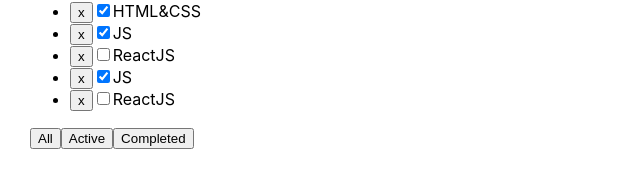
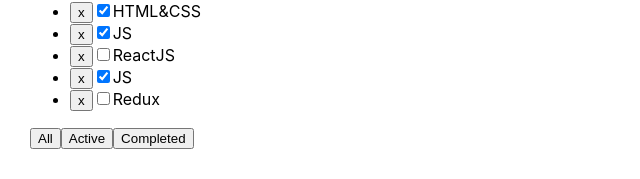
Before and after one commit to IlyaBelousov/TodoList, a React (Create React App) app: page / in a window 1280 px wide. Shown: the part 127-306 px from the top of the page, without its empty margins (0-640 px from the left). Built offline with nearby package versions, Linux system fonts and the light colour scheme.

Commit message:
Commit 04

```diff
--- a/src/App.tsx
+++ b/src/App.tsx
@@ -2,42 +2,44 @@
 import './App.css';
 import { Todolist } from './components/todolist/Todolist';
 
-export type ValueType = 'ALL'|'Active'|'Completed'
+export type keyType = 'ALL'|'Active'|'Completed'
 
 function App() {
 
-    /*let tasks1 = [
-        { id: 1, title: "HTML&CSS", isDone: true },
-        { id: 2, title: "JS", isDone: true },
-        { id: 3, title: "ReactJS", isDone: false },
-        { id: 4, title: "JS", isDone: true },
-        { id: 5, title: "ReactJS", isDone: false }
-
-    ]*/
     let [tasks1,setTasks1]= useState( [
         { id: 1, title: "HTML&CSS", isDone: true },
         { id: 2, title: "JS", isDone: true },
         { id: 3, title: "ReactJS", isDone: false },
         { id: 4, title: "JS", isDone: true },
-        { id: 5, title: "ReactJS", isDone: false }
+        { id: 5, title: "Redux", isDone: false }
     ]);
+
+    let [filter,setFilter]= useState<keyType>('ALL')
 
     const removeTasks= (id:number) =>{
         tasks1= tasks1.filter(f=>f.id!==id)
         setTasks1(tasks1)
-        console.log(tasks1)
+
 
     }
-    const changeFilter= (value:ValueType) =>{
+    const changeFilter= (key:keyType) =>{
+        setFilter(key)
 
-        console.log(value)
+    }
+    let copyTasks1 = tasks1;
+    if(filter==='Active'){
+        copyTasks1= tasks1.filter(f=>f.isDone===false)
+
+    }
+    if(filter==='Completed'){
+        copyTasks1= tasks1.filter(f=>f.isDone===true)
     }
 
     return (
         <div className="App">
             <Todolist
                 title="What to learn"
-                tasks={tasks1}
+                tasks={copyTasks1}
                 removeTasks={removeTasks}
                 changeFilter={changeFilter}
             />
--- a/src/components/todolist/Todolist.tsx
+++ b/src/components/todolist/Todolist.tsx
@@ -1,5 +1,5 @@
 import React from 'react';
-import { ValueType } from '../../App';
+import {keyType} from '../../App';
 
 type TaskType = {
     id: number
@@ -11,8 +11,7 @@
     title: string
     tasks: Array<TaskType>
     removeTasks: (id:number)=> void
-
-    changeFilter: (value:ValueType)=>void
+    changeFilter: (key:keyType)=>void
 }
 
 export function Todolist(props: PropsType) {
```
